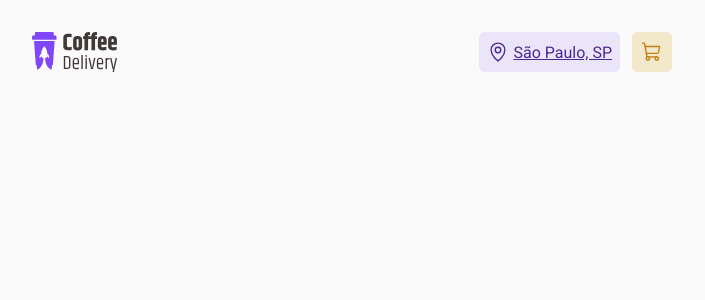
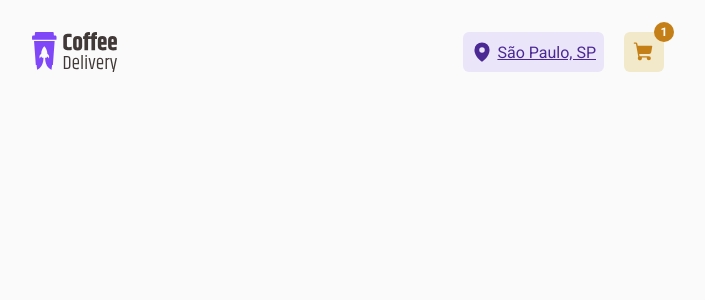
Before and after one commit to rocketseat-study-projects/coffee-delivery, a React (Vite) app: page / in a window 1280 px wide. Shown: the top 300 px of the page, without its empty margins (288-993 px from the left). Built offline with nearby package versions, Linux system fonts and the light colour scheme.

Commit message:
create header static

```diff
--- a/src/components/Header/index.tsx
+++ b/src/components/Header/index.tsx
@@ -2,6 +2,7 @@ import { MapPin, ShoppingCart } from "phosphor-react";
 import { Cart, HeaderContainer, Location } from "./styles";
 
 import LogoCoffee from "../../assets/logo-coffee.svg";
+import { NavLink } from "react-router-dom";
 
 export function Header() {
   return (
@@ -9,13 +10,15 @@ export function Header() {
       <img src={LogoCoffee} alt="" />
       <nav>
         <Location href="">
-          {" "}
-          <MapPin size={22} />
+          <MapPin size={22} weight="fill" />
           São Paulo, SP
         </Location>
-        <Cart href="">
-          <ShoppingCart size={22} />
-        </Cart>
+        <NavLink to="">
+          <Cart href="">
+            <span>1</span>
+            <ShoppingCart size={22} weight="fill" />
+          </Cart>
+        </NavLink>
       </nav>
     </HeaderContainer>
   );
--- a/src/components/Header/styles.ts
+++ b/src/components/Header/styles.ts
@@ -13,11 +13,13 @@ export const HeaderContainer = styled.header`
 
     a {
       gap: 0.25rem;
-      padding: 0 0.5rem;
+      padding: 0.5rem;
       height: 2.5rem;
+
       display: flex;
       align-items: center;
       justify-content: center;
+      font-family: "Roboto", sans-serif;
     }
   }
 `;
@@ -34,4 +36,24 @@ export const Cart = styled.a`
   border-radius: 6px;
 
   width: 2.5rem;
+
+  position: relative;
+
+  span {
+    position: absolute;
+    width: 1.25rem;
+    height: 1.25rem;
+    border-radius: 50%;
+    top: calc(-1.25rem / 2);
+    right: calc(-1.25rem / 2);
+
+    background: ${(props) => props.theme["yellow-dark"]};
+    color: ${(props) => props.theme["white"]};
+
+    display: flex;
+    align-items: center;
+    justify-content: center;
+    font-size: 0.75rem;
+    font-weight: 700;
+  }
 `;
```
